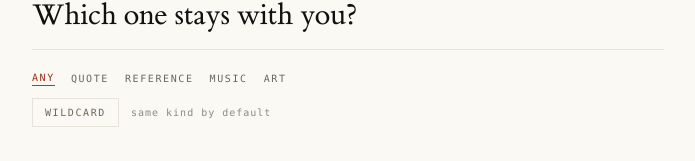
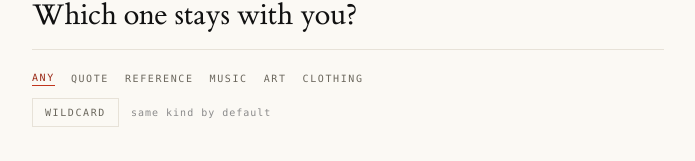
Before and after one commit to phareim/taste-maker, a Nuxt app: page /refine in a window 1280 px wide. Shown: the part 128-289 px from the top of the page, without its empty margins (292-987 px from the left). Built offline with nearby package versions, Linux system fonts and the light colour scheme; no server answers.

Commit message:
feat: add clothing to the refine kind pin

```diff
--- a/pages/refine.vue
+++ b/pages/refine.vue
@@ -134,6 +134,7 @@ const KIND_PIN_OPTIONS: Array<{ value: Kind | null; label: string }> = [
   { value: 'reference', label: 'Reference' },
   { value: 'music', label: 'Music' },
   { value: 'art', label: 'Art' },
+  { value: 'clothing', label: 'Clothing' },
 ]
 
 const { refinePair, refinePick } = useItems()
```
